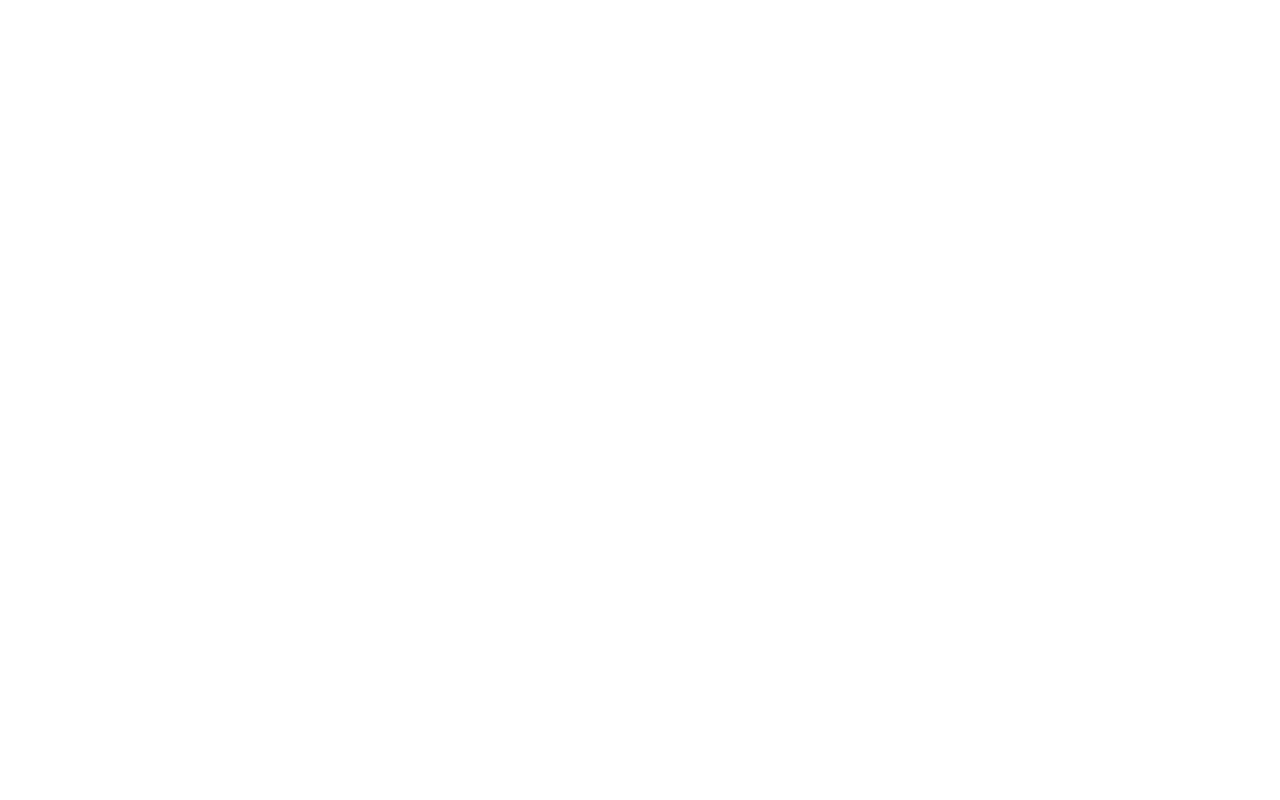
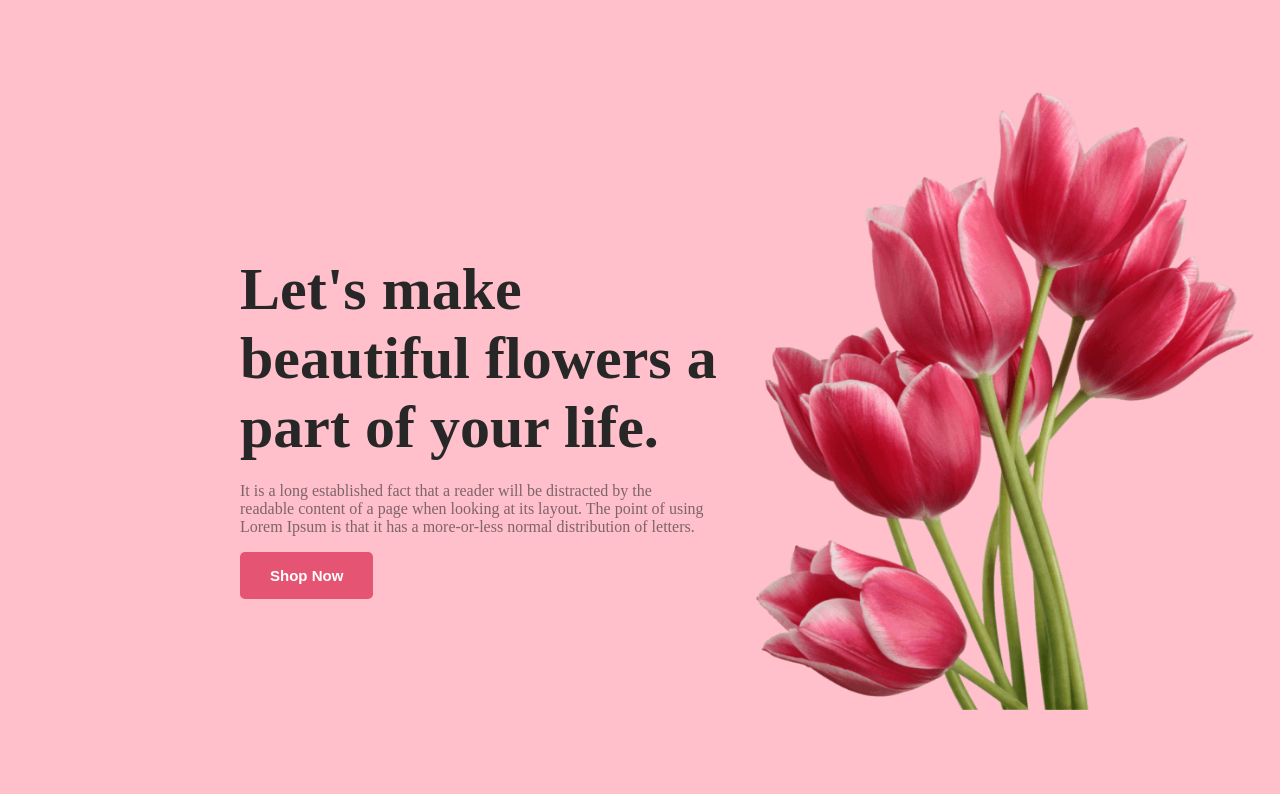
Before and after one commit to Arid009/flower-shop-assignment, a plain HTML site: page index.html in a window 1280 px wide. Drawn offline with Linux system fonts and the light colour scheme.

Commit message:
finished banner

```diff
--- a/index.html
+++ b/index.html
@@ -3,9 +3,21 @@
 <head>
     <meta charset="UTF-8">
     <meta name="viewport" content="width=device-width, initial-scale=1.0">
-    <title>Document</title>
+    <title>Online Flower Shop</title>
+    <link rel="stylesheet" href="style.css">
 </head>
 <body>
-
+    <header>
+        <div class="banner-container">
+            <div class="banner-section">
+                <h2 class="banner-title">Let's make <br>beautiful flowers a <br>part of your life.</h2>
+                <p class="banner-description">It is a long established fact that a reader will be distracted by the readable content of a page when looking at its layout. The point of using Lorem Ipsum is that it has a more-or-less normal distribution of letters.</p>
+                <button class="shop-now">Shop Now</button>
+            </div>
+            <div class="right-side-banner">
+                <img class="banner-img" src="Flower Asset/pngwing 10.png" alt="">
+            </div>
+        </div>
+    </header>
 </body>
 </html>
--- a/style.css
+++ b/style.css
@@ -0,0 +1,47 @@
+body{
+    margin: 0;
+    padding: 0;
+}
+.banner-container{
+    background-color: pink;
+    width: 100%;
+    height: 98vh;
+    margin-top: -20px;
+    display: flex;
+    align-items: center;
+    justify-content: space-around;
+    /* padding-left: ; */
+    padding-top: 30px;
+
+
+}
+.banner-description{
+    padding-left: 240px;
+    width: 50%;
+    font-weight: 400;
+    color: rgba(39, 39, 39, 0.60);
+    margin-top: -30px;
+
+}
+.banner-title{
+    padding-left: 240px;
+    color: #272727;
+    font-size: 60px;
+    font-weight: 800;
+
+}
+.shop-now{
+    margin-left: 240px;
+    padding: 15px 30px;
+    border-radius: 5px;
+    border: none;
+    background-color: #E55473;
+    font-size: 15px;
+    font-weight: 700;
+    color: white;
+}
+.banner-img{
+    width: 550px;
+    height: 620px;
+    margin-left:-200px;
+}
```
